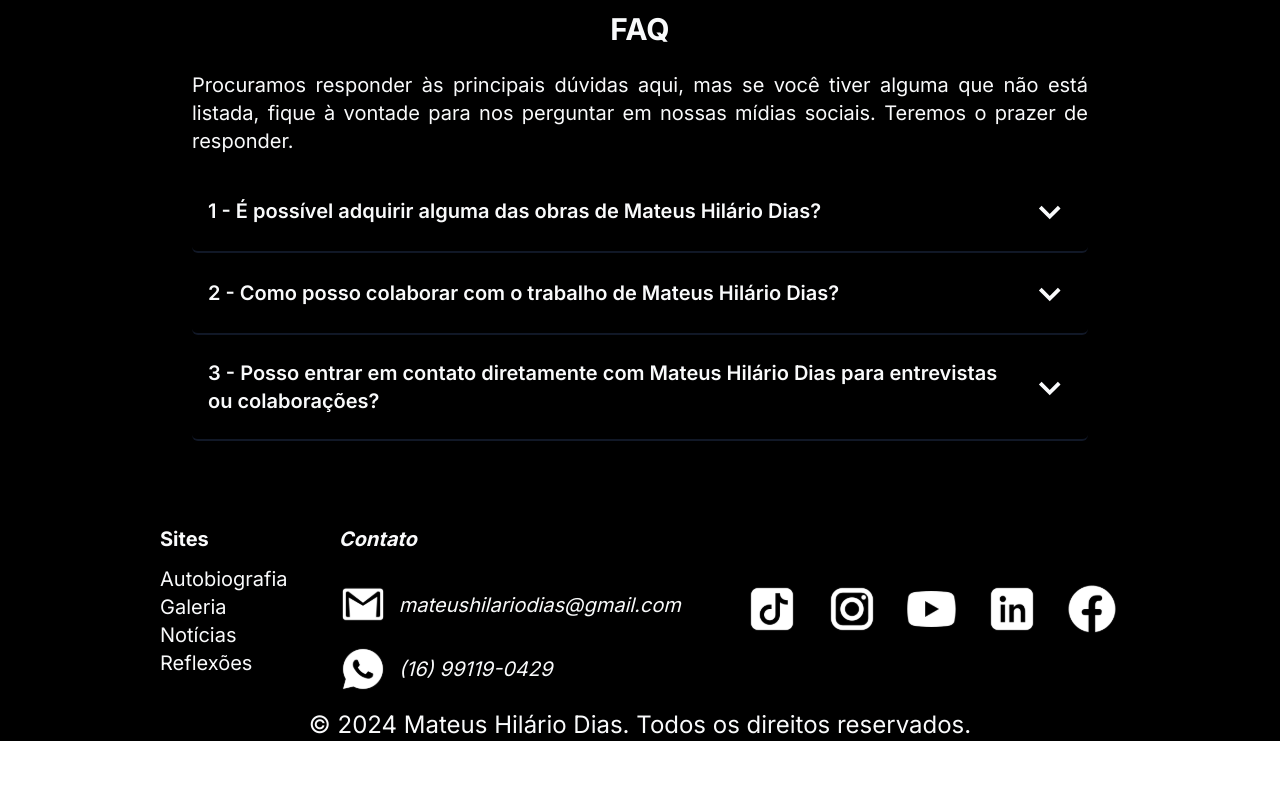
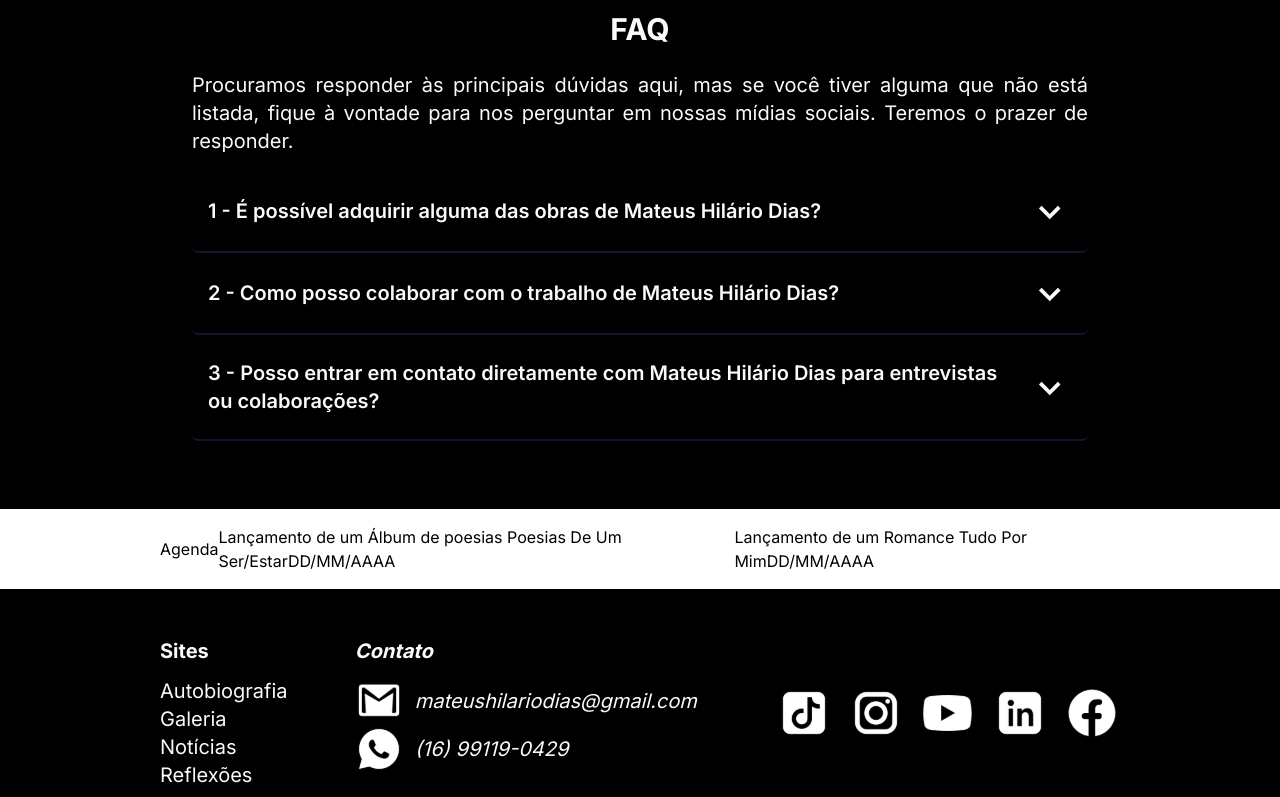
Before and after one commit to mateushilariodias/mateushilariodias, a Next.js app in the folder application/: page / in a window 1280 px wide. Shown: the part 2000-2797 px from the top of the page. Before the commit the page ends 2741 px from the top, so only its background shows below. Built offline with nearby package versions, Linux system fonts and the light colour scheme.

Commit message:
changes the favicon.ico, updates the FAQ text, improves the footer and starts building the Agenda component

```diff
--- a/application/src/app/page.tsx
+++ b/application/src/app/page.tsx
@@ -1,3 +1,4 @@
+import Agenda from "@/components/common/Agenda";
 import Footer from "@/components/common/Footer";
 import Header from "@/components/common/Header";
 import AboutSection from "@/components/homepage/AboutSection";
@@ -13,6 +14,7 @@ export default function Home() {
       <AboutSection/>
       <GalleryPresentationSection/>
       <FaqSection/>
+      <Agenda/>
       <Footer/>
     </main>
   );
--- /dev/null
+++ b/application/src/components/common/Agenda.tsx
@@ -0,0 +1,26 @@
+'use client'
+
+import Link from "next/link";
+import { useState } from "react";
+import { FaBars, FaSearch, FaTimes } from "react-icons/fa";
+
+function Agenda() {
+    return (
+        <header className="flex flex-row justify-between items-center w-full py-3 lg:py-4 px-4 lg:px-16 xl:px-40">
+            <div className="flex flex-row justify-center items-center gap-6">
+                <span>Agenda</span>
+            </div>
+            <div>
+                <span>Lançamento de um Álbum de poesias
+                    Poesias De Um Ser/Estar</span>
+                <span>DD/MM/AAAA</span>
+            </div>
+            <div>
+                <span>Lançamento de um Romance
+                    Tudo Por Mim</span>
+                <span>DD/MM/AAAA</span>
+            </div>
+        </header>
+    )
+}
+export default Agenda;
--- a/application/src/components/common/Footer.tsx
+++ b/application/src/components/common/Footer.tsx
@@ -5,10 +5,11 @@ import Link from "next/link";
 function Footer() {
 
     return (
-        <footer className="bg-black text-gray-50 flex flex-col justify-center items-center w-full">
-            <section className="flex flex-row justify-between py-3 lg:py-4 px-4 lg:px-16 xl:px-40 w-full">
-                <nav className="flex-col gap-4 text-xl">
-                    <h3 className="font-bold pb-3">Sites</h3>
+        <footer className="bg-black text-gray-50 flex flex-col justify-center items-center w-full py-4 lg:py-8">
+            <section className="flex flex-col lg:flex-row justify-between py-3 lg:py-4 px-4 lg:px-16 xl:px-40 w-full">
+                <nav className="lg:flex-col gap-4 text-base lg:text-xl">
+                    <h3 className="text-center lg:text-left font-bold text-xl pb-3">Sites</h3>
+                    <div className="flex flex-row gap-4 justify-center lg:flex-col lg:gap-0">
                         <Link href=''>
                             <span>Autobiografia</span><br />
                         </Link>
@@ -21,41 +22,45 @@ function Footer() {
                         <Link href=''>
                             <span>Reflexões</span>
                         </Link>
+                    </div>
                 </nav>
-                <address className="flex flex-col text-xl gap-4">
-                    <h3 className="font-bold pb-3">Contato</h3>
+                <address className="flex flex-col text-xl pt-5 lg:pt-0">
+                    <h3 className="text-center lg:text-left font-bold text-xl pb-3">Contato</h3>
                     <div>
-                        <Link href='' className="flex flex-row gap-3 items-center">
-                            <img src="/images/emailIcon.svg" className="h-12 w-12" alt="Icone do E-mail" />
-                            <span className="text-sm lg:text-xl">mateushilariodias@gmail.com</span><br />
+                        <Link href='' className="flex flex-row gap-3 items-center justify-center lg:justify-start">
+                            <img src="/images/emailIcon.svg" className="h-8 w-8 lg:h-12 lg:w-12" alt="Icone do E-mail" />
+                            <span className="text-base lg:text-xl">mateushilariodias@gmail.com</span><br />
                         </Link>
                     </div>
                     <div>
-                        <Link href='' className="flex flex-row gap-3 items-center">
-                            <img src="/images/whatsAppIcon.svg" className="h-12 w-12" alt="Icone do WhatsApp" />
-                            <span className="text-xs lg:text-xl">(16) 99119-0429</span>
+                        <Link href='' className="flex flex-row gap-3 items-center justify-center lg:justify-start">
+                            <img src="/images/whatsAppIcon.svg" className="h-8 w-8 lg:h-12 lg:w-12" alt="Icone do WhatsApp" />
+                            <span className="text-base lg:text-xl">(16) 99119-0429</span>
                         </Link>
                     </div>
                 </address>
-                <div className="flex flex-row gap-6 items-center">
+                <div className="lg:flex lg:flex-row gap-6 items-center justify-center pt-5 lg:pt-0">
+                    <h3 className="lg:hidden text-center lg:text-left font-bold text-xl pb-3">Mídias socias</h3>
+                    <div className="flex flex-row gap-4 items-center justify-center">
                         <Link href=''>
-                        <img src="/images/tiktokIcon.svg" className="h-14 w-14" alt="icone do TikTok" />
+                            <img src="/images/tiktokIcon.svg" className="h-8 w-8 lg:h-14 lg:w-14" alt="icone do TikTok" />
                         </Link>
                         <Link href=''>
-                        <img src="/images/instagramIcon.svg" className="h-14 w-14" alt="Icone do Instagram" />
+                            <img src="/images/instagramIcon.svg" className="h-8 w-8 lg:h-14 lg:w-14" alt="Icone do Instagram" />
                         </Link>
                         <Link href=''>
-                        <img src="/images/youtubeIcon.svg" className="h-14 w-14" alt="Icone do YouTube" />
+                            <img src="/images/youtubeIcon.svg" className="h-8 w-8 lg:h-14 lg:w-14" alt="Icone do YouTube" />
                         </Link>
                         <Link href=''>
-                        <img src="/images/linkedinIcon.svg" className="h-14 w-14" alt="Icone do LinkedIn" />
+                            <img src="/images/linkedinIcon.svg" className="h-8 w-8 lg:h-14 lg:w-14" alt="Icone do LinkedIn" />
                         </Link>
                         <Link href=''>
-                        <img src="/images/facebookIcon.svg" className="h-14 w-14" alt="Icone do Facebook" />
+                            <img src="/images/facebookIcon.svg" className="h-8 w-8 lg:h-14 lg:w-14" alt="Icone do Facebook" />
                         </Link>
                     </div>
+                </div>
             </section>
-            <span className="text-2xl">&copy; 2024 Mateus Hilário Dias. Todos os direitos reservados.</span>
+            <span className="text-base text-center lg:text-2xl py-4 px-4">&copy; 2024 Mateus Hilário Dias. Todos os direitos reservados.</span>
         </footer>
     )
 }
--- a/application/src/components/homepage/AboutSection.tsx
+++ b/application/src/components/homepage/AboutSection.tsx
@@ -4,7 +4,8 @@ import Link from "next/link";
 
 export default function AboutSection() {
     return (
-        <section id="aboutSection" className="w-full bg-gray-50 text-gray-900 pb-12 lg:pb-20">
+        <section id="aboutSection" className="w-full relative z-20 bg-gray-50 text-gray-900 pb-12 lg:pb-20">
+            <img src="/images/logo_mateushilariodias_background.png" className="absolute z-10 opacity-5 hidden lg:flex items-center justify-center w-full" alt="logo de mateushilariodias" />
             <h2 className="font-bold text-center text-base lg:text-3xl pt-10 lg:pt-20 pb-4 lg:pb-6">
                 Um pouco sobre<br />Mateus Hilário Dias
             </h2>
@@ -20,9 +21,9 @@ export default function AboutSection() {
                 </p>
             </div>
             <div className="flex flex-row justify-center items-center">
-            <Link href="" className="bg-black py-3 px-10 lg:py-4 lg:px-16 font-bold text-white rounded-xl text-base lg:text-xl text-center">
-                <strong>Acessar autobiografia</strong>
-            </Link>
+                <Link href="" className="bg-black py-3 px-10 lg:py-4 lg:px-16 font-bold text-white rounded-xl text-base lg:text-xl text-center">
+                    <strong>Acessar autobiografia</strong>
+                </Link>
             </div>
         </section>
     );
--- a/application/src/components/homepage/Faq.tsx
+++ b/application/src/components/homepage/Faq.tsx
@@ -23,7 +23,7 @@ export default function CardsAboutSection({ className, data }: IFaqProps): JSX.E
                     <BiChevronUp className="h-12 w-12 text-gray-50" />
                 )}
             </button>
-            <p className={`text-lg text-left lg:py-4 lg:px-8 ${clickArrow ? "hidden" : "block"}`}>{answer}</p>
+            <p className={`text-base lg:text-lg text-left lg:py-4 lg:px-8 ${clickArrow ? "hidden" : "block"}`}>{answer}</p>
         </div>
     );
 }
```
Also changed, not shown: application/public/images/logo_mateushilariodias_background.png (renamed from application/public/images/Rectangle 42.png), 1 other file (tests, documents, lock files or other folders). Lines whose indentation alone changed are shown as unchanged.
